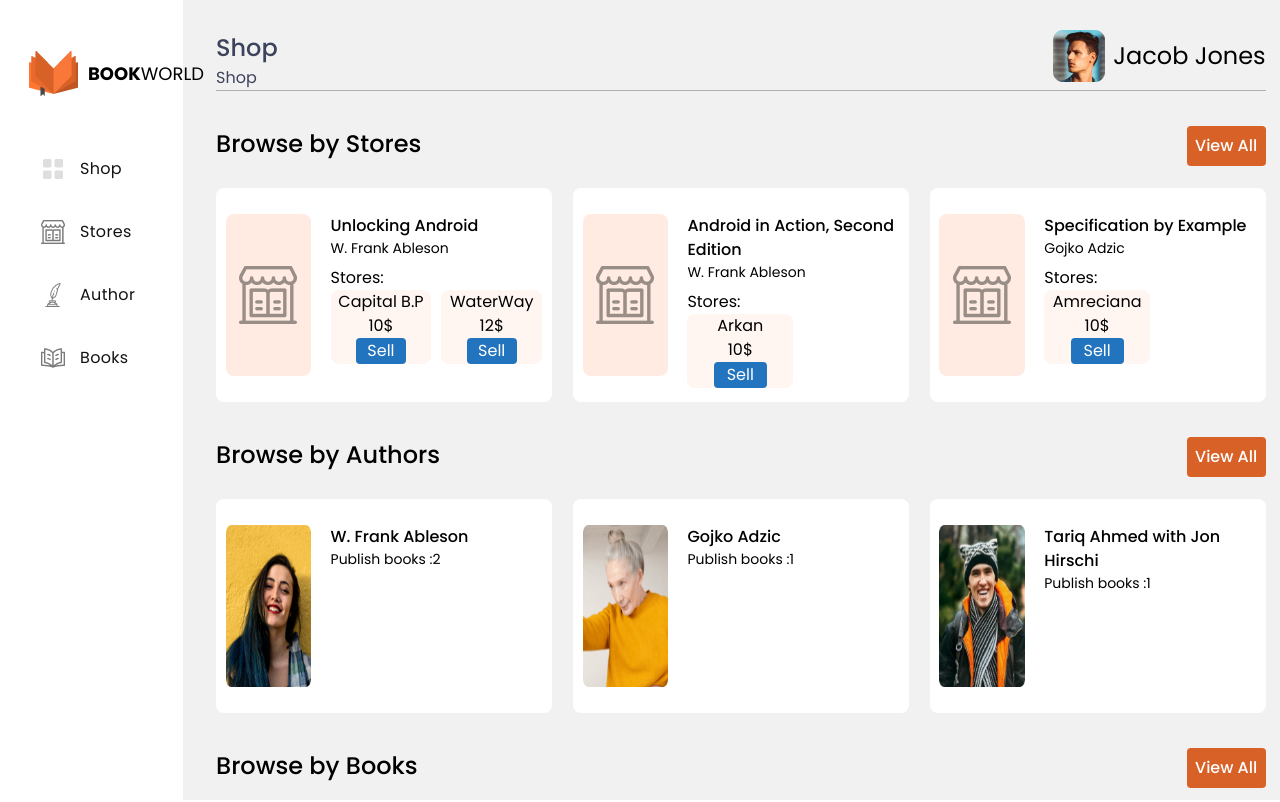
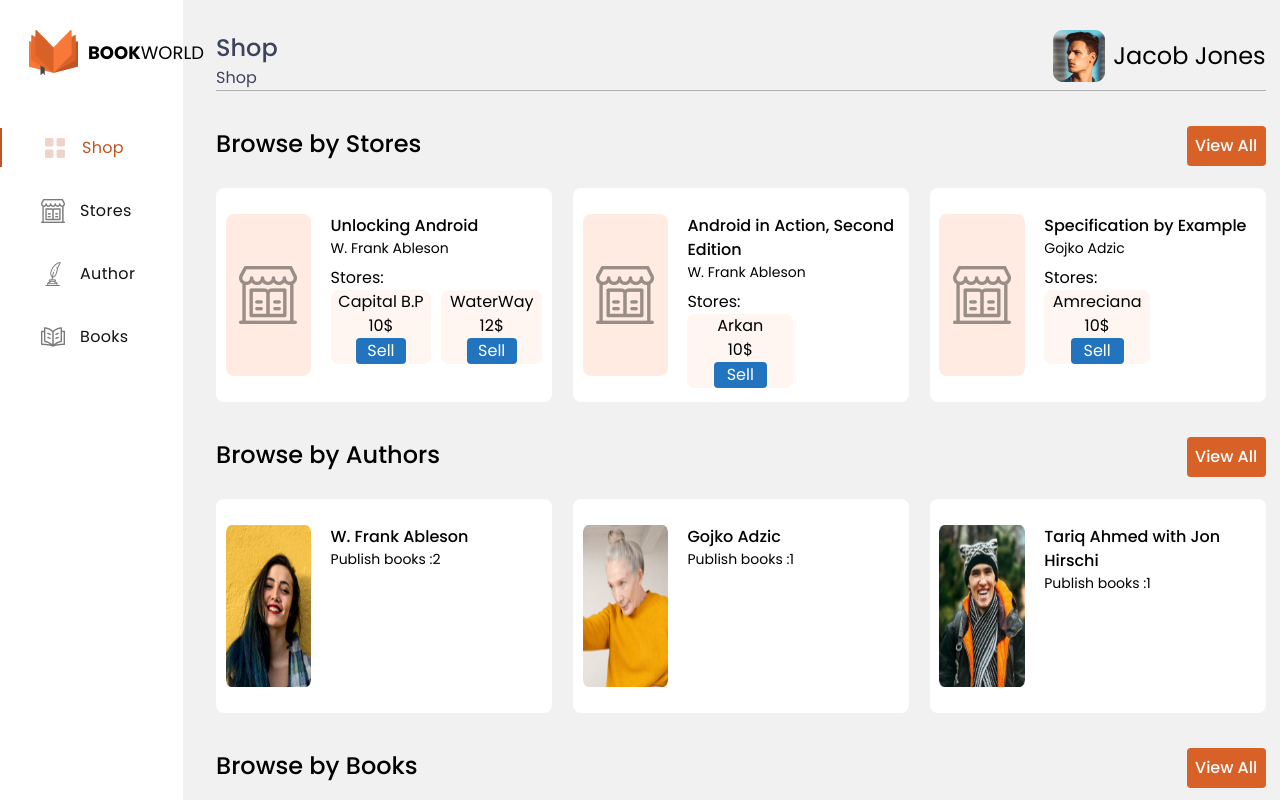
Before and after one commit to fadyjan/BookStore, a React (Vite) app: page / in a window 1280 px wide. Shown: the top 802 px of the page. Built offline with nearby package versions, Linux system fonts and the light colour scheme.

Commit message:
Enhance #15 Side bar

```diff
--- a/src/components/SideBar/SideBar.jsx
+++ b/src/components/SideBar/SideBar.jsx
@@ -10,16 +10,20 @@ import { setSelected } from "../../store/ReduxSlices/SideBarSlice";
 import { resetSearchOutput } from "../../store/ReduxSlices/DataSlices";
 
 export const SideBar = () => {
+  debugger
+
+  const selectedOption = useSelector((state) => state.SideBarSelction.selectedOption);
+
   const OriginalBooksData = useSelector((state) => state.DataBase.OriginalData);
   const OriginalAuthorsData = useSelector((state) => state.DataBase.allAuthors);
+  const OriginalStoresData = useSelector((state) => state.DataBase.allStores);
 
   const dispatch = useDispatch();
-
   const HandleSelection = (e)=>{
     const SelectedOption = e.target.closest('li').getAttribute('litittile')
-    console.log(OriginalBooksData,OriginalAuthorsData)
+
     dispatch(setSelected(SelectedOption));
-    dispatch(resetSearchOutput(SelectedOption,OriginalBooksData,OriginalAuthorsData));
+    dispatch(resetSearchOutput(SelectedOption,OriginalBooksData,OriginalAuthorsData,OriginalStoresData));
 
   }
   return (
@@ -32,16 +36,17 @@ export const SideBar = () => {
         </label>
       </div>
       <ul id={module.UnOrderdListWrapper}>
-        <li className={module.LiElement} onClick={HandleSelection} litittile='Shop'>
+
+        <li className={`${module.LiElement} ${selectedOption === "Shop" ? module.Active : ''}`} onClick={HandleSelection} litittile='Shop'>
           <img src={ShopLogo}></img> <a>Shop</a>
         </li>
-        <li className={module.LiElement} onClick={HandleSelection} litittile='Stores'>
+        <li className={`${module.LiElement} ${selectedOption === "Stores" ? module.Active : ''}`} onClick={HandleSelection} litittile='Stores'>
           <img src={StoresLogo}></img> <a>Stores</a>
         </li>
-        <li className={module.LiElement} onClick={HandleSelection} litittile='Author'>
+        <li className={`${module.LiElement} ${selectedOption === "Author" ? module.Active : ''}`} onClick={HandleSelection} litittile='Author'>
           <img src={AuthorLogo}></img> <a>Author</a>
         </li>
-        <li className={module.LiElement} onClick={HandleSelection} litittile='Books'>
+        <li className={`${module.LiElement} ${selectedOption === "Books" ? module.Active : ''}`} onClick={HandleSelection} litittile='Books'>
           <img src={BooksLogo}></img> <a>Books</a>
         </li>
       </ul>
--- a/src/components/SideBar/SideBar.module.css
+++ b/src/components/SideBar/SideBar.module.css
@@ -19,7 +19,7 @@
   flex-direction: row;
   align-items: center;
   column-gap: 10px;
-  margin-top: 51px;
+  margin-top: 30px;
   width: 100%;
 }
 
@@ -53,12 +53,13 @@
 }
 
 .LiElement {
+  padding-left: 41px;
+
   display: flex;
   flex-direction: row;
-  margin-left: 41px;
   align-items: center;
   height: 39px;
-  width: 69.35%;
+  width: 100%;
   list-style: none;
   column-gap: 15px;
   cursor: pointer;
@@ -79,3 +80,18 @@
 .LiElement > img {
   filter: invert(48%);
 }
+
+.Active{
+  border-left: 2px solid #BF5523 ;
+  box-sizing: border-box;
+
+}
+
+.Active >a{
+  color:#BF5523 ;
+  cursor: pointer;
+}
+
+.Active > img {
+  filter: invert(37%) sepia(11%) saturate(4632%) hue-rotate(341deg) brightness(102%) contrast(91%);
+}
```
